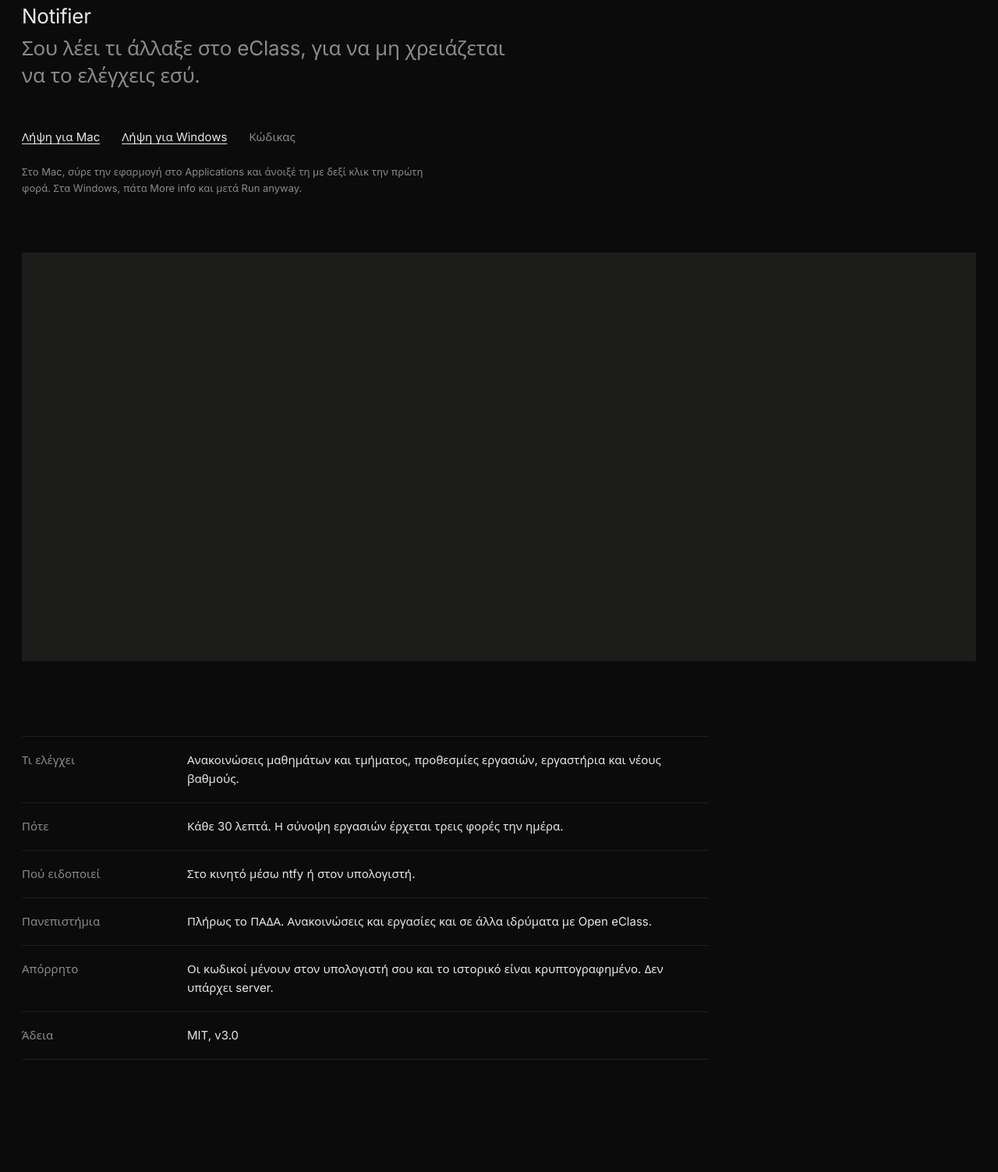
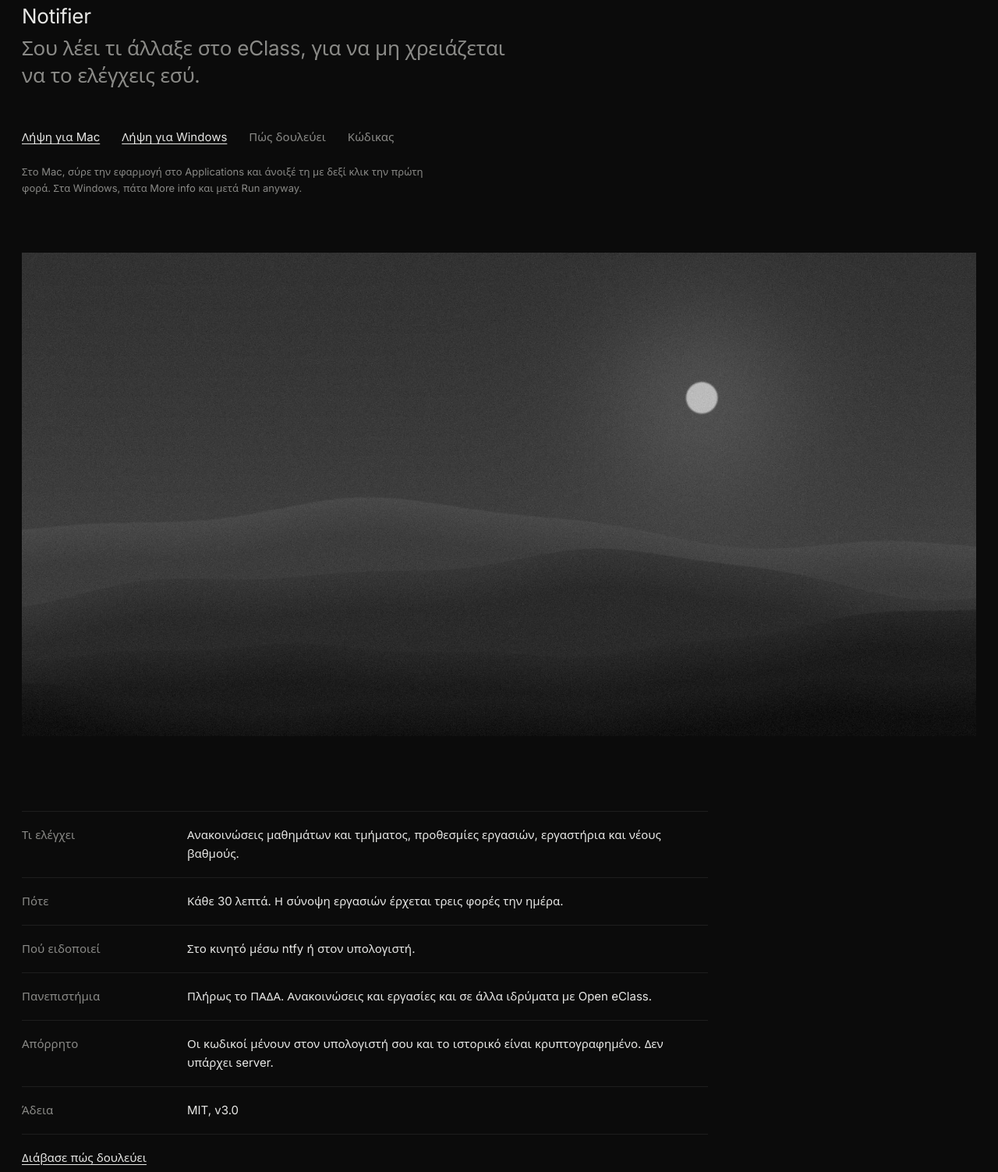
Before and after one commit to Fragkiskospall/Fragkiskospall.github.io, a plain HTML site: page notifier/index.html in a window 1280 px wide. Shown: the part 177-1680 px from the top of the page at 78% size. Drawn offline with Linux system fonts and the light colour scheme.

Commit message:
FragkiskOSource: πρώτη έκδοση του site

```diff
--- a/notifier/index.html
+++ b/notifier/index.html
@@ -13,6 +13,7 @@
 body{margin:0;background:#0b0b0b}
 a{color:#e8e8e6;text-decoration:none}a:hover{text-decoration:underline;text-underline-offset:3px}
 </style>
+<style>@media (max-width:820px){main.doc{display:block!important}main.doc>nav{display:none!important}}</style>
 </head>
 <body>
 <div style="min-height: 100vh; background: #0b0b0b; color: #e8e8e6; font-family: Inter, system-ui, sans-serif; font-size: 15px; line-height: 1.6; -webkit-font-smoothing: antialiased; display: flex; flex-direction: column">
@@ -32,12 +33,13 @@ a{color:#e8e8e6;text-decoration:none}a:hover{text-decoration:underline;text-unde
       <div style="margin-top: 40px; display: flex; flex-wrap: wrap; gap: 8px 28px; font-size: 15px">
         <a href="https://github.com/Fragkiskospall/notifier/releases/latest/download/FragkiskOSource-Notifier-macos.zip" style="text-decoration: underline; text-underline-offset: 3px; min-height: 44px; display: flex; align-items: center">Λήψη για Mac</a>
         <a href="https://github.com/Fragkiskospall/notifier/releases/latest/download/FragkiskOSource-Notifier-windows.zip" style="text-decoration: underline; text-underline-offset: 3px; min-height: 44px; display: flex; align-items: center">Λήψη για Windows</a>
+        <a href="/notifier/docs/" style="color: #8a8a87; min-height: 44px; display: flex; align-items: center">Πώς δουλεύει</a>
         <a href="https://github.com/Fragkiskospall/notifier" style="color: #8a8a87; min-height: 44px; display: flex; align-items: center">Κώδικας</a>
       </div>
       <p style="margin: 12px 0 0; font-size: 13px; color: #8a8a87; max-width: 520px">Στο Mac, σύρε την εφαρμογή στο Applications και άνοιξέ τη με δεξί κλικ την πρώτη φορά. Στα Windows, πάτα More info και μετά Run anyway.</p>
     </section>
 
-    <div style="aspect-ratio: 21 / 9; max-height: 620px; width: 100%; background: #1c1c1b"></div>
+    <img src="cover.jpg" alt="" width="2400" height="1029" style="display: block; width: 100%; aspect-ratio: 21 / 9; max-height: 620px; object-fit: cover; background: #1c1c1b">
 
     <dl style="margin: 96px 0 140px; max-width: 880px; font-size: 15px">
       <div style="display: flex; flex-wrap: wrap; gap: 4px 32px; padding: 18px 0; border-top: 1px solid #1e1e1e">
@@ -64,6 +66,9 @@ a{color:#e8e8e6;text-decoration:none}a:hover{text-decoration:underline;text-unde
         <dt style="flex: 0 0 180px; color: #8a8a87">Άδεια</dt>
         <dd style="flex: 1 1 360px; margin: 0">MIT, v3.0</dd>
       </div>
+      <div style="padding: 18px 0 0">
+        <a href="/notifier/docs/" style="text-decoration: underline; text-underline-offset: 3px">Διάβασε πώς δουλεύει</a>
+      </div>
     </dl>
   </main>
 
```
Also changed, not shown: notifier/cover.jpg (added).
